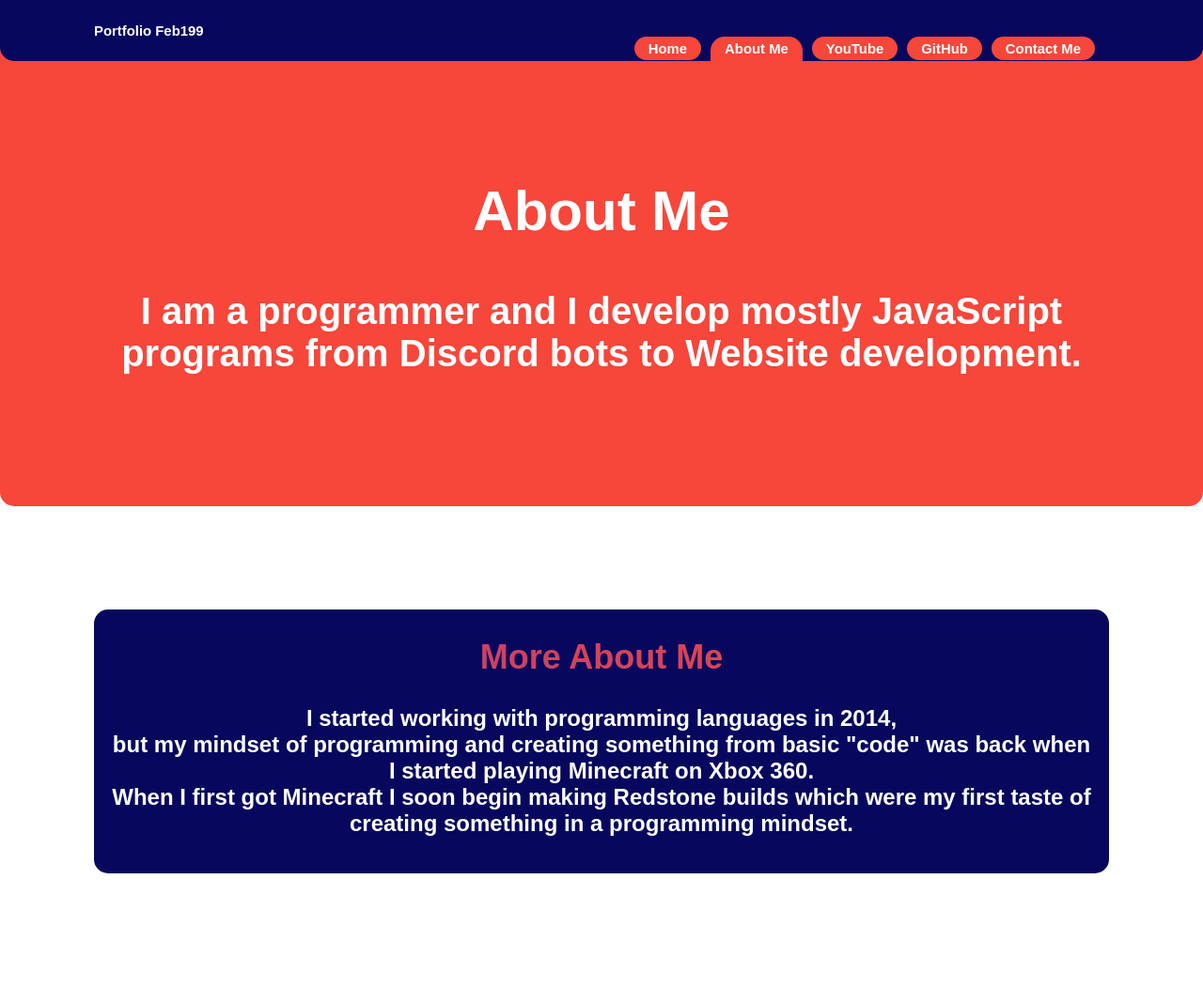
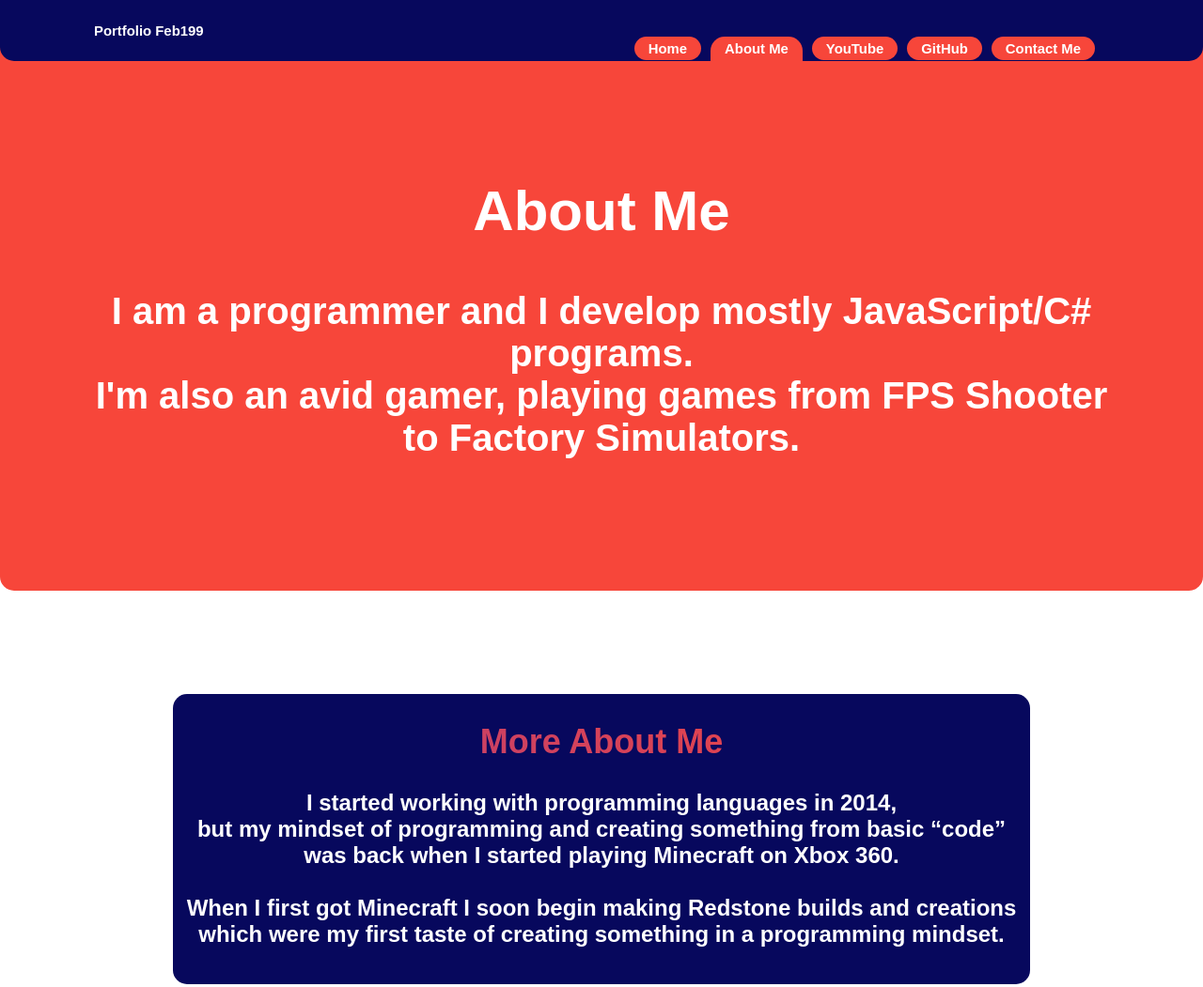
Before and after one commit to feb199/CodeNation-Website-Project, a plain HTML site: page about.html in a window 1280 px wide. Shown: the top 1051 px of the page at 94% size. Drawn offline with Linux system fonts and the light colour scheme.

Commit message:
Updating about me information and more about me information

```diff
--- a/about.html
+++ b/about.html
@@ -26,7 +26,8 @@
         <div class="title center large bold">
             <h1>About Me</h1>
             <p>
-                I am a programmer and I develop mostly JavaScript programs from Discord bots to Website development.
+                I am a programmer and I develop mostly JavaScript/C# programs.<br>
+                I'm also an avid gamer, playing games from FPS Shooter to Factory Simulators.
             </p>
         </div>
     </section>
@@ -36,8 +37,10 @@
             <h2 class="text-gradient-primary">More About Me</h2>
             <p>
                 I started working with programming languages in 2014,<br>
-                but my mindset of programming and creating something from basic "code" was back when I started playing Minecraft on Xbox 360.<br>
-                When I first got Minecraft I soon begin making Redstone builds which were my first taste of creating something in a programming mindset.
+                but my mindset of programming and creating something from basic “code”<br>
+                was back when I started playing Minecraft on Xbox 360.<br><br>
+                When I first got Minecraft I soon begin making Redstone builds and creations<br>
+                which were my first taste of creating something in a programming mindset.
             </p>
         </div>
     </section>
```
Also changed, not shown: index.html (+2 -1 lines).
